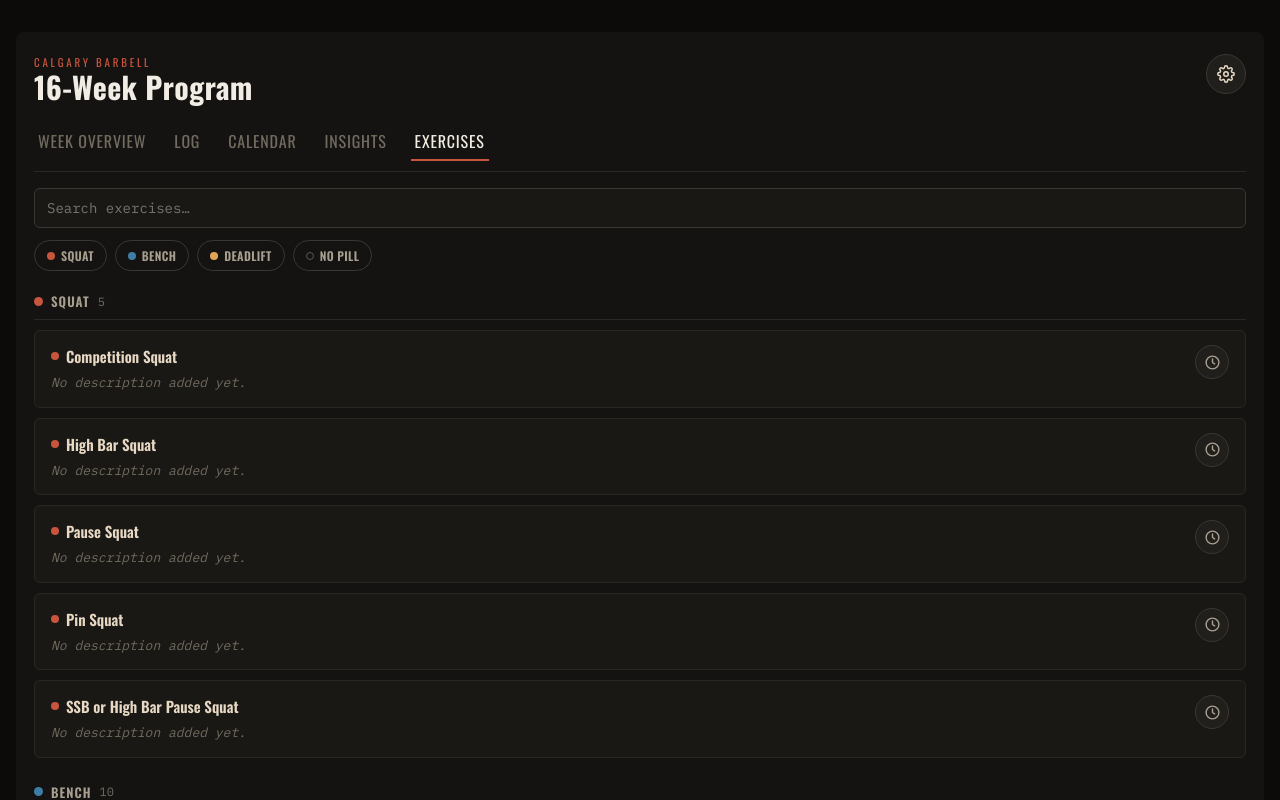
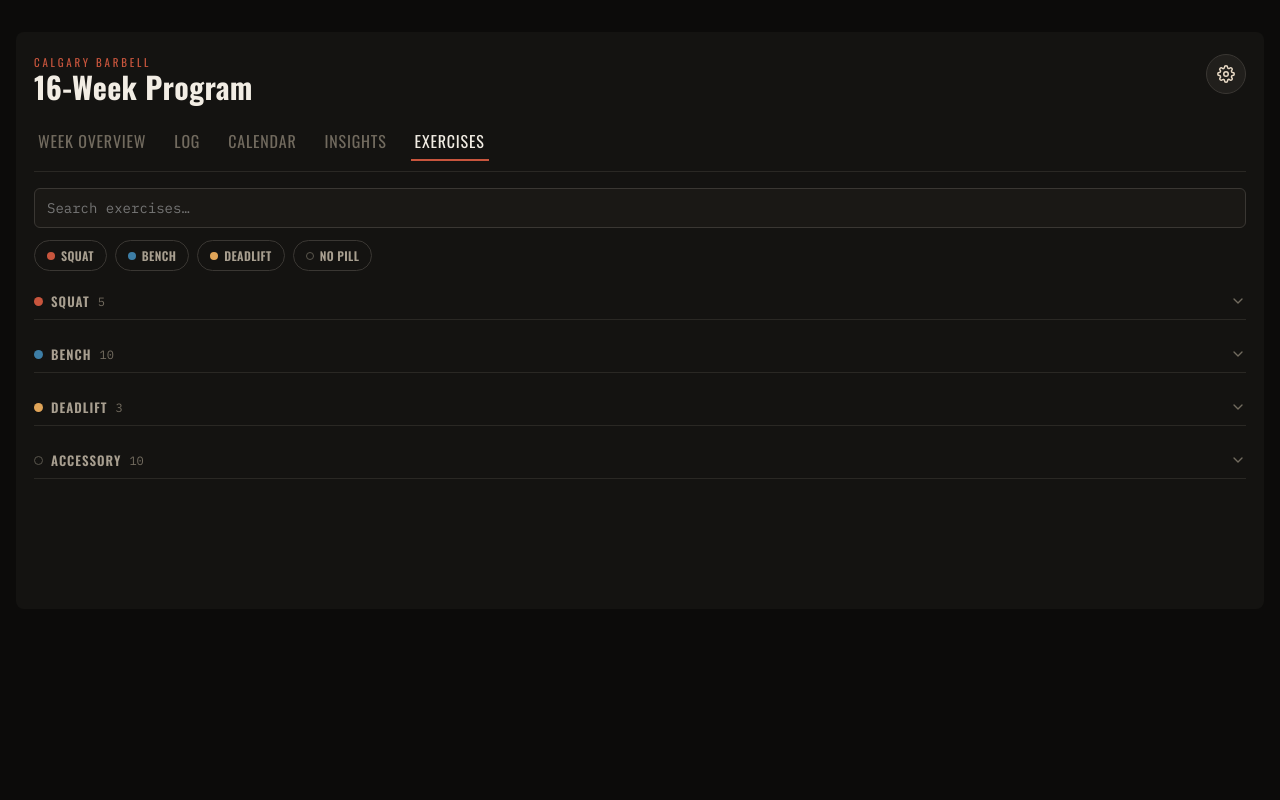
Before and after one commit to jackw91/CBB_App_V3, a React (Vite) app: page / in a window 1280 px wide. Both pictures are taken after a click on the button "EXERCISES". Shown: the top 800 px of the page. Built offline with nearby package versions, Linux system fonts and the light colour scheme.

Commit message:
Update App.jsx
20

```diff
--- a/src/App.jsx
+++ b/src/App.jsx
@@ -1480,9 +1480,19 @@
 function ExercisesView({ onOpenHistory }) {
   const [search, setSearch] = useState("");
   const [activeFilters, setActiveFilters] = useState(() => new Set());
+  const [collapsedGroups, setCollapsedGroups] = useState(() => new Set(EXERCISE_GROUP_ORDER.map((g) => g.key)));
 
   const toggleFilter = (key) => {
     setActiveFilters((prev) => {
+      const next = new Set(prev);
+      if (next.has(key)) next.delete(key);
+      else next.add(key);
+      return next;
+    });
+  };
+
+  const toggleGroup = (key) => {
+    setCollapsedGroups((prev) => {
       const next = new Set(prev);
       if (next.has(key)) next.delete(key);
       else next.add(key);
@@ -1568,9 +1578,24 @@
             No exercises match your search or filters.
           </div>
         ) : (
-          groups.map((group) => (
+          groups.map((group) => {
+            const isOpen = !collapsedGroups.has(group.key);
+            return (
               <div key={group.key}>
-              <div style={{ display: "flex", alignItems: "center", gap: 8, marginBottom: 10, paddingBottom: 8, borderBottom: "1px solid #2a2824" }}>
+                <div
+                  onClick={() => toggleGroup(group.key)}
+                  style={{
+                    display: "flex",
+                    alignItems: "center",
+                    justifyContent: "space-between",
+                    gap: 8,
+                    marginBottom: isOpen ? 10 : 0,
+                    paddingBottom: 8,
+                    borderBottom: "1px solid #2a2824",
+                    cursor: "pointer",
+                  }}
+                >
+                  <div style={{ display: "flex", alignItems: "center", gap: 8 }}>
                     {group.color ? (
                       <span style={{ width: 9, height: 9, borderRadius: "50%", background: group.color, flexShrink: 0 }} />
                     ) : (
@@ -1581,13 +1606,28 @@
                     </span>
                     <span style={{ fontFamily: "'IBM Plex Mono', monospace", fontSize: 12, color: "#726b5f" }}>{group.items.length}</span>
                   </div>
+                  <svg
+                    width="16"
+                    height="16"
+                    viewBox="0 0 24 24"
+                    fill="none"
+                    stroke="#726b5f"
+                    strokeWidth="2"
+                    style={{ transform: isOpen ? "rotate(180deg)" : "none", transition: "transform 0.15s", flexShrink: 0 }}
+                  >
+                    <path d="M6 9l6 6 6-6" strokeLinecap="round" strokeLinejoin="round" />
+                  </svg>
+                </div>
+                {isOpen && (
                   <div style={{ display: "flex", flexDirection: "column", gap: 10 }}>
                     {group.items.map(({ exercise, lift }) => (
                       <ExerciseCard key={exercise} exercise={exercise} lift={lift} onOpenHistory={onOpenHistory} />
                     ))}
                   </div>
-            </div>
-          ))
+                )}
+              </div>
+            );
+          })
         )}
       </div>
     </div>
```
Lines whose indentation alone changed are shown as unchanged.
